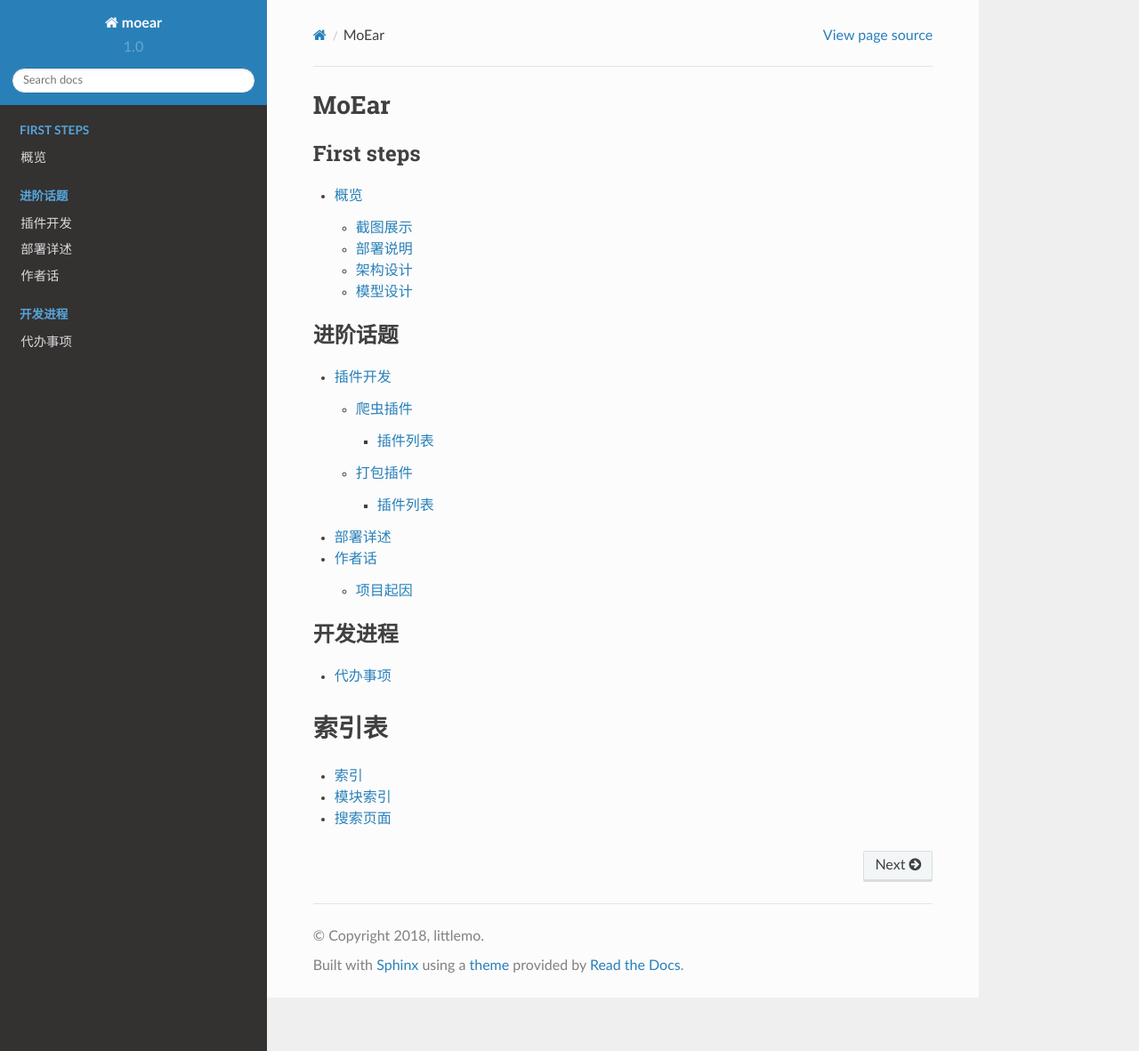
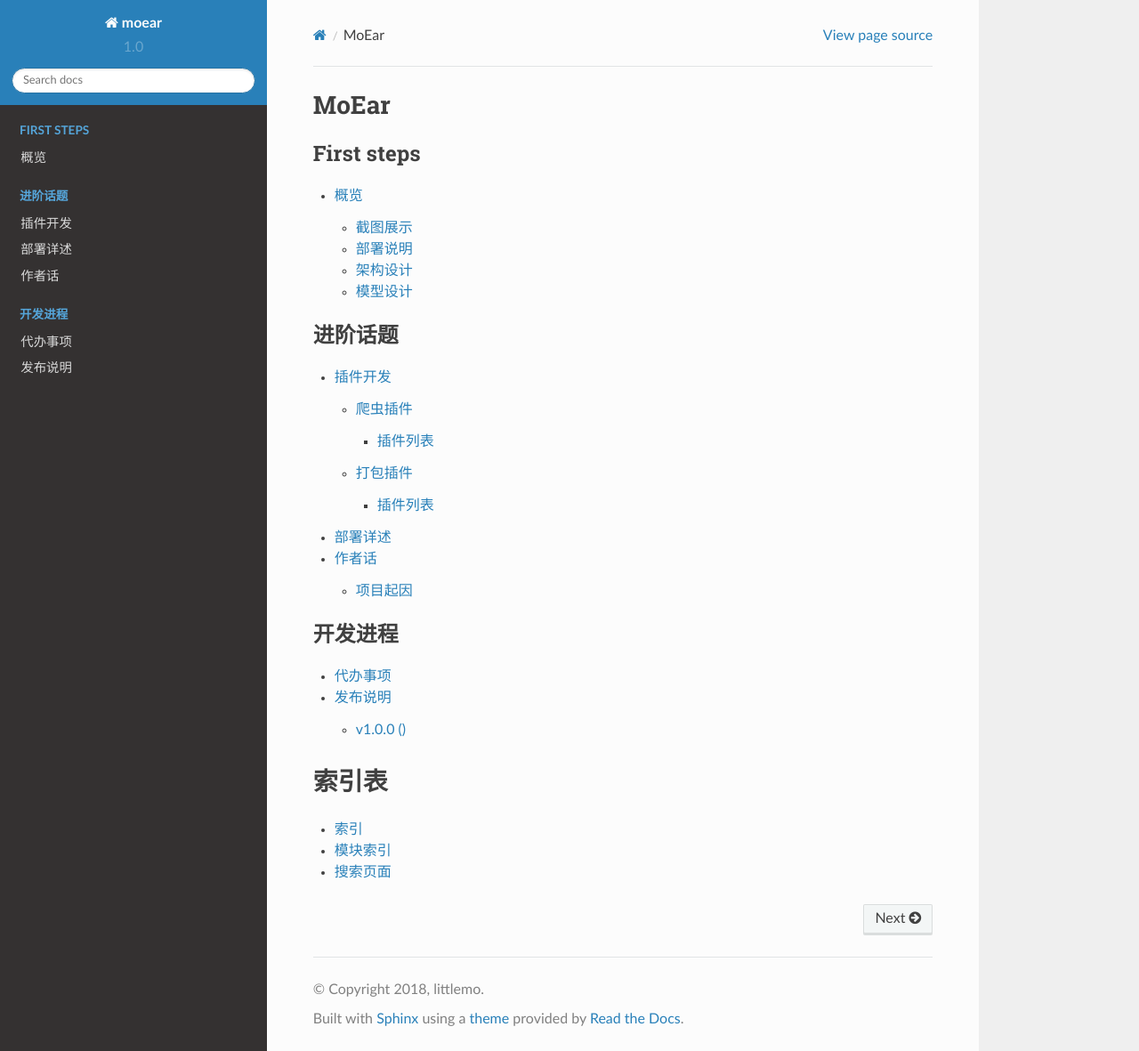
Before and after one commit to littlemo/moear, a Sphinx documentation site: the page built from docs/source/index.rst, in a window 1280 px wide and 1181 px high. Shown: the whole window at 89% size. Built offline with Sphinx 7.4.7 and the Read the Docs theme 2.0.0, drawn with Linux system fonts in a browser that asks for light colours; formulas are drawn with MathJax 3.

Commit message:
F: 创建发布说明页，并添加到主索引页中

```diff
--- /dev/null
+++ b/docs/source/development/release.rst
@@ -0,0 +1,8 @@
+.. _development-release:
+
+========
+发布说明
+========
+
+v1.0.0 ()
+----------------------------
--- a/docs/source/index.rst
+++ b/docs/source/index.rst
@@ -24,6 +24,7 @@ MoEar
    :caption: 开发进程
 
    development/todo
+   development/release
 
 
 索引表
```
